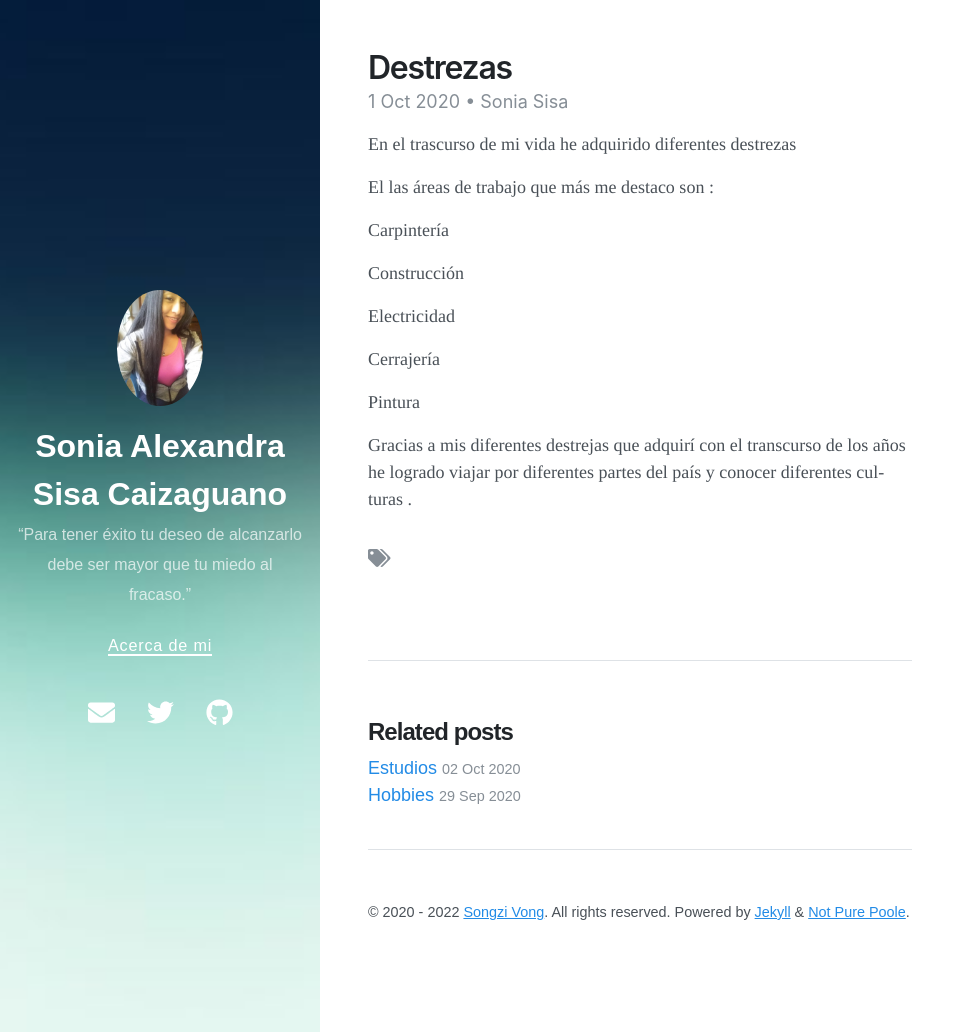
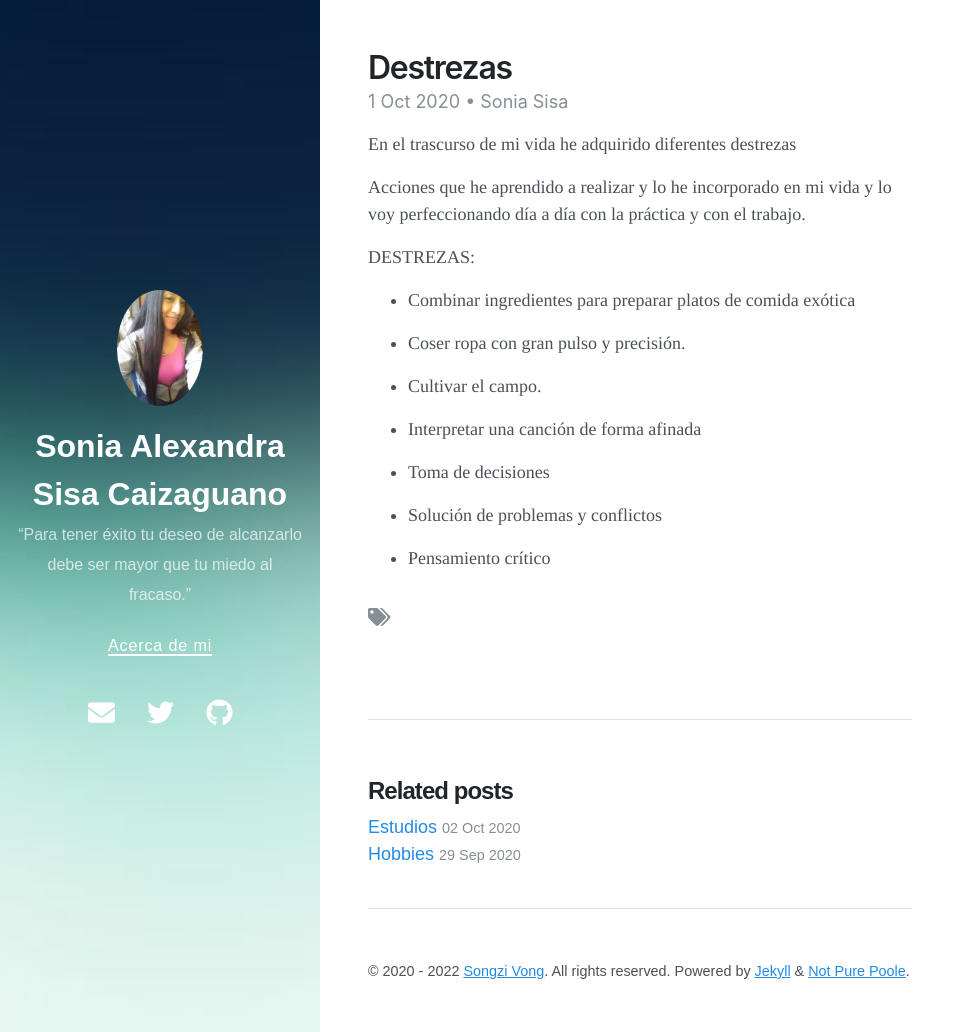
Before and after one commit to sonysc/sonysc.github.io, a Jekyll site: the page built from _posts/2020-10-01-releasing-not-pure-poole-v0-1-0.md, in a window 1280 px wide and 1032 px high. Shown: the whole window, without its empty margins (0-975 px from the left). Built offline with Jekyll 4.4.1, drawn with Linux system fonts in a browser that asks for light colours; nearby versions of some CDN libraries.

Commit message:
Update 2020-10-01-releasing-not-pure-poole-v0-1-0.md

```diff
--- a/_posts/2020-10-01-releasing-not-pure-poole-v0-1-0.md
+++ b/_posts/2020-10-01-releasing-not-pure-poole-v0-1-0.md
@@ -7,18 +7,20 @@ author: Sonia Sisa
 ---
 En el trascurso de mi vida he adquirido diferentes destrezas
 
-El las áreas de trabajo que más me destaco son :
+Acciones que he aprendido a realizar y lo he incorporado en mi vida y lo voy perfeccionando día a día con la práctica y con el trabajo.
 
-Carpintería
+DESTREZAS:
 
-Construcción
+* Combinar ingredientes para preparar platos de comida exótica
 
-Electricidad
+* Coser ropa con gran pulso y precisión.
 
-Cerrajería
+* Cultivar el campo.
 
-Pintura
+* Interpretar una canción de forma afinada
 
-Gracias a mis diferentes destrejas que adquirí con el transcurso
-de los años he logrado viajar por diferentes partes del
-país y conocer diferentes culturas .
+* Toma de decisiones
+
+* Solución de problemas y conflictos
+
+* Pensamiento crítico
```
